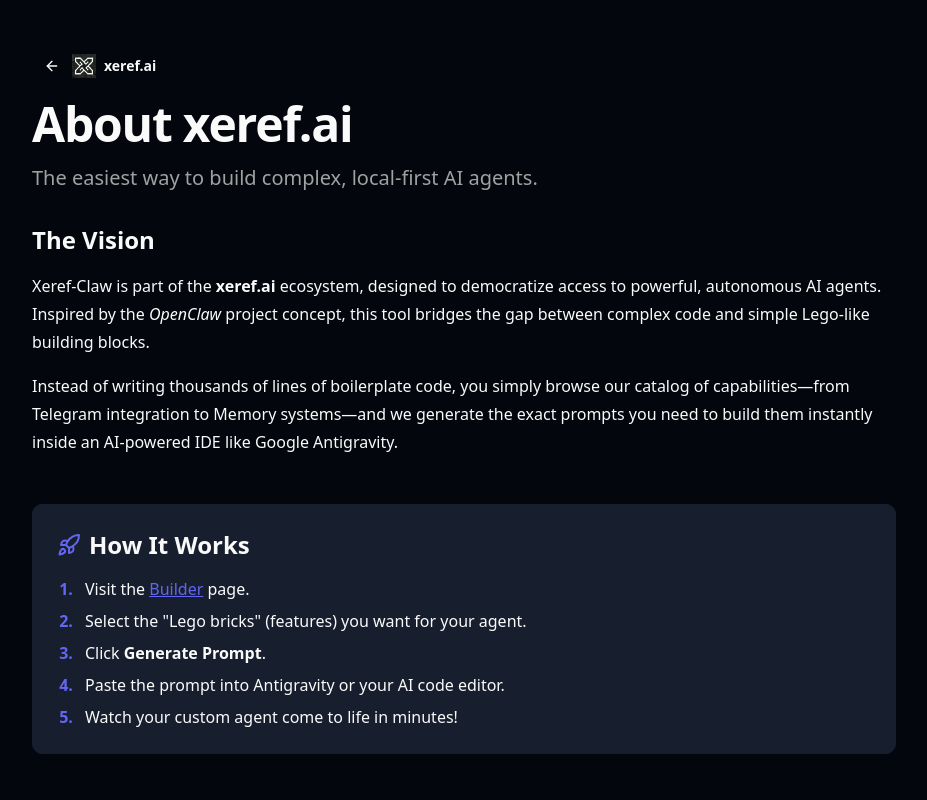
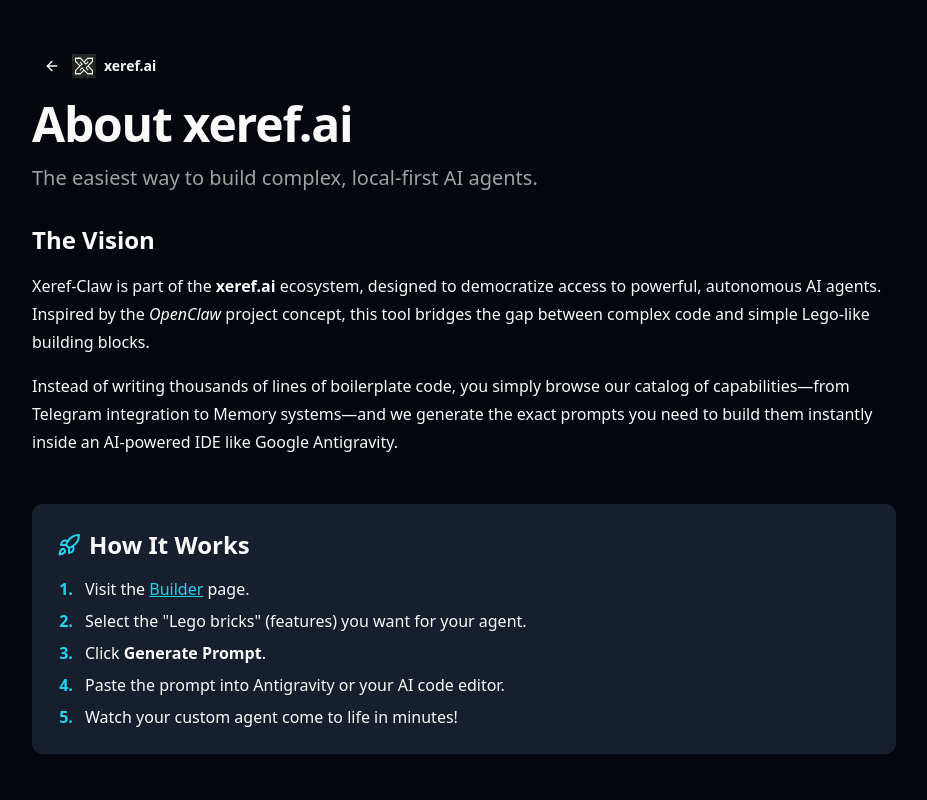
Before and after one commit to bugrakarsli/xeref, a Next.js app: page /about in a window 1280 px wide. Shown: the top 800 px of the page, without its empty margins (176-1103 px from the left). Built offline with nearby package versions, Linux system fonts and the light colour scheme; no server answers.

Commit message:
feat: implement core feature registry and dashboard UI components

```diff
--- a/app/docs/page.tsx
+++ b/app/docs/page.tsx
@@ -78,13 +78,13 @@
           xeref.ai
         </Link>
         <nav className="absolute left-1/2 -translate-x-1/2 hidden sm:flex gap-4 sm:gap-6 items-center">
-          <Link className="text-sm font-medium hover:underline underline-offset-4" href="/builder">
+          <Link className="text-sm font-medium hover:text-cyan-400 transition-colors" href="/builder">
             XerefClaw
           </Link>
-          <Link className="text-sm font-medium hover:underline underline-offset-4" href="/pricing">
+          <Link className="text-sm font-medium hover:text-cyan-400 transition-colors" href="/pricing">
             Pricing
           </Link>
-          <Link className="text-sm font-medium text-primary underline underline-offset-4" href="/docs">
+          <Link className="text-sm font-medium text-cyan-400" href="/docs">
             Docs
           </Link>
         </nav>
--- a/app/globals.css
+++ b/app/globals.css
@@ -48,7 +48,7 @@
 }
 
 :root {
-  --color-accent: #6366f1;
+  --color-accent: #22d3ee;
   --radius: 0.625rem;
   --background: oklch(1 0 0);
   --foreground: oklch(0.145 0 0);
@@ -56,8 +56,8 @@
   --card-foreground: oklch(0.145 0 0);
   --popover: oklch(1 0 0);
   --popover-foreground: oklch(0.145 0 0);
-  --primary: #6366f1;
-  --primary-foreground: oklch(0.985 0 0);
+  --primary: #22d3ee;
+  --primary-foreground: oklch(0.145 0 0);
   --secondary: oklch(0.97 0 0);
   --secondary-foreground: oklch(0.205 0 0);
   --muted: oklch(0.97 0 0);
@@ -84,15 +84,15 @@
 }
 
 .dark {
-  --color-accent: #6366f1;
+  --color-accent: #22d3ee;
   --background: oklch(0.12 0.02 260);
   --foreground: oklch(0.985 0 0);
   --card: oklch(0.18 0.03 260);
   --card-foreground: oklch(0.985 0 0);
   --popover: oklch(0.18 0.03 260);
   --popover-foreground: oklch(0.985 0 0);
-  --primary: #6366f1;
-  --primary-foreground: oklch(0.12 0.02 260);
+  --primary: #22d3ee;
+  --primary-foreground: oklch(0.12 0 0);
   --secondary: oklch(0.24 0.03 260);
   --secondary-foreground: oklch(0.985 0 0);
   --muted: oklch(0.24 0.03 260);
--- a/app/layout.tsx
+++ b/app/layout.tsx
@@ -14,7 +14,7 @@
 });
 
 export const viewport: Viewport = {
-  themeColor: "#6366f1",
+  themeColor: "#22d3ee",
   colorScheme: "dark",
 };
 
--- a/app/login/page.tsx
+++ b/app/login/page.tsx
@@ -25,13 +25,13 @@
           xeref.ai
         </Link>
         <nav className="absolute left-1/2 -translate-x-1/2 hidden sm:flex gap-4 sm:gap-6 items-center">
-          <Link className="text-sm font-medium hover:underline underline-offset-4" href="/builder">
+          <Link className="text-sm font-medium hover:text-cyan-400 transition-colors" href="/builder">
             XerefClaw
           </Link>
-          <Link className="text-sm font-medium hover:underline underline-offset-4" href="/pricing">
+          <Link className="text-sm font-medium hover:text-cyan-400 transition-colors" href="/pricing">
             Pricing
           </Link>
-          <Link className="text-sm font-medium hover:underline underline-offset-4" href="/docs">
+          <Link className="text-sm font-medium hover:text-cyan-400 transition-colors" href="/docs">
             Docs
           </Link>
         </nav>
@@ -56,7 +56,7 @@
               </span>
               NOW LIVE IN BETA
             </div>
-            <h1 className="text-4xl font-extrabold tracking-tighter sm:text-5xl md:text-5xl lg:text-6xl xl:text-7xl/none bg-clip-text text-transparent bg-gradient-to-r from-primary to-primary/60 pb-2 max-w-4xl">
+            <h1 className="text-4xl font-extrabold tracking-tighter sm:text-5xl md:text-5xl lg:text-6xl xl:text-7xl/none bg-clip-text text-transparent bg-gradient-to-r from-cyan-400 to-cyan-400/60 pb-2 max-w-4xl">
               Build agents that <br className="hidden sm:inline" />remember everything
             </h1>
             <p className="mx-auto max-w-[700px] text-muted-foreground md:text-xl dark:text-gray-400 mt-4 mb-8">
@@ -101,7 +101,7 @@
                 },
                 {
                   icon: <LayoutDashboard className="h-8 w-8" />,
-                  color: 'bg-purple-500/10 text-purple-500',
+                  color: 'bg-cyan-500/10 text-cyan-500',
                   title: 'Manage',
                   desc: 'Projects, Tasks, Notes, Daily Targets — all connected to the same MCP backend your agent uses. What you manage is what your agent knows.',
                 },
@@ -141,7 +141,7 @@
                 },
                 {
                   icon: <Zap className="h-6 w-6" />,
-                  color: 'bg-purple-500/10 text-purple-500',
+                  color: 'bg-cyan-500/10 text-cyan-500',
                   title: 'AI Task Prioritization',
                   desc: 'Ask "what should I work on next?" and get a reasoned top-3 list based on your context, daily targets, priorities, and deadlines.',
                   tag: 'suggest_next_task()',
@@ -219,7 +219,7 @@
                   },
                   {
                     icon: <Layers className="h-5 w-5" />,
-                    color: 'bg-purple-500/10 text-purple-500',
+                    color: 'bg-cyan-500/10 text-cyan-500',
                     title: 'Gemini Embedding 2',
                     desc: 'Google\'s natively multimodal embedding model. 3072-dimensional vectors, 8192-token context, 100+ languages. Auto-embeds every write via Edge Functions.',
                   },
@@ -314,7 +314,7 @@
               {[
                 { icon: <Database className="h-6 w-6" />, color: 'bg-blue-500/10 text-blue-500', title: 'Supabase', desc: 'Auth, RLS, Edge Functions, structured data' },
                 { icon: <Brain className="h-6 w-6" />, color: 'bg-emerald-500/10 text-emerald-500', title: 'Pinecone', desc: 'Vector memory, hybrid semantic search' },
-                { icon: <Layers className="h-6 w-6" />, color: 'bg-purple-500/10 text-purple-500', title: 'Gemini Embedding 2', desc: '3072-dim multimodal embeddings, 100+ languages' },
+                { icon: <Layers className="h-6 w-6" />, color: 'bg-cyan-500/10 text-cyan-500', title: 'Gemini Embedding 2', desc: '3072-dim multimodal embeddings, 100+ languages' },
                 { icon: <Server className="h-6 w-6" />, color: 'bg-amber-500/10 text-amber-500', title: 'Xeref MCP Server', desc: 'Projects, Tasks, Notes, Memory, Daily Targets' },
                 { icon: <Cpu className="h-6 w-6" />, color: 'bg-rose-500/10 text-rose-500', title: 'XerefClaw', desc: 'Agent prompt builder, CLAWS methodology' },
                 { icon: <Smartphone className="h-6 w-6" />, color: 'bg-cyan-500/10 text-cyan-500', title: 'Mobile App', desc: 'React Native companion (roadmap Phase 4)' },
@@ -341,17 +341,6 @@
             <div className="grid gap-6 md:grid-cols-2">
               {[
                 {
-                  phase: '0',
-                  color: 'bg-primary/10 text-primary border border-primary/20',
-                  title: 'Immediate',
-                  timeline: 'This week',
-                  items: [
-                    { text: 'Fix Google OAuth display name → "Xeref"', priority: true },
-                    { text: 'Coming Soon views for all sidebar sections', priority: true },
-                    { text: 'Waitlist / Notify me CTAs per section', priority: false },
-                  ],
-                },
-                {
                   phase: '1',
                   color: 'bg-blue-500/10 text-blue-500',
                   title: 'Core Platform',
@@ -368,7 +357,7 @@
                 },
                 {
                   phase: '2',
-                  color: 'bg-purple-500/10 text-purple-500',
+                  color: 'bg-cyan-500/10 text-cyan-500',
                   title: 'Memory & Community',
                   timeline: '8–16 weeks',
                   items: [
--- a/app/pricing/page.tsx
+++ b/app/pricing/page.tsx
@@ -72,13 +72,13 @@
           xeref.ai
         </Link>
         <nav className="absolute left-1/2 -translate-x-1/2 hidden sm:flex gap-4 sm:gap-6 items-center">
-          <Link className="text-sm font-medium hover:underline underline-offset-4" href="/builder">
+          <Link className="text-sm font-medium hover:text-cyan-400 transition-colors" href="/builder">
             XerefClaw
           </Link>
-          <Link className="text-sm font-medium text-primary underline underline-offset-4" href="/pricing">
+          <Link className="text-sm font-medium text-cyan-400" href="/pricing">
             Pricing
           </Link>
-          <Link className="text-sm font-medium hover:underline underline-offset-4" href="/docs">
+          <Link className="text-sm font-medium hover:text-cyan-400 transition-colors" href="/docs">
             Docs
           </Link>
         </nav>
--- a/components/dashboard/home-view.tsx
+++ b/components/dashboard/home-view.tsx
@@ -96,7 +96,8 @@
 }
 
 export function HomeView({ user, projects, onProjectDeleted }: HomeViewProps) {
-  const username = user.email?.split('@')[0] ?? 'there'
+  const raw = user.user_metadata?.full_name ?? user.email?.split('@')[0] ?? 'there'
+  const username = raw.charAt(0).toUpperCase() + raw.slice(1)
 
   return (
     <div className="flex flex-col gap-8 p-6 md:p-8 max-w-5xl w-full mx-auto">
@@ -122,7 +123,7 @@
             Open XerefClaw to select features and generate your agent prompt.
           </p>
         </div>
-        <Button size="sm" asChild className="shrink-0 w-full sm:w-auto">
+        <Button size="sm" asChild className="shrink-0 w-full sm:w-auto bg-white text-black hover:bg-white/90">
           <Link href="/builder">
             Start Building <ArrowRight className="h-3.5 w-3.5 ml-1" />
           </Link>
--- a/components/dashboard/referral-view.tsx
+++ b/components/dashboard/referral-view.tsx
@@ -32,7 +32,7 @@
               <p className="text-sm font-medium mb-1">Give free Pro, get free Pro</p>
               <p className="text-sm text-muted-foreground">
                 Share your referral link with friends. When they sign up and build their first agent,
-                you both get 1 month of Xeref Pro — no credit card needed.
+                you get 1 month of Xeref Pro — no credit card needed.
               </p>
             </div>
           </div>
--- a/components/dashboard/stats-view.tsx
+++ b/components/dashboard/stats-view.tsx
@@ -2,7 +2,7 @@
 
 const stats = [
   { label: 'Agents Created', value: 0, icon: Bot, color: 'text-blue-500', bg: 'bg-blue-500/10' },
-  { label: 'Prompts Generated', value: 0, icon: Zap, color: 'text-purple-500', bg: 'bg-purple-500/10' },
+  { label: 'Prompts Generated', value: 0, icon: Zap, color: 'text-cyan-500', bg: 'bg-cyan-500/10' },
   { label: 'Tasks Completed', value: 0, icon: CheckSquare, color: 'text-emerald-500', bg: 'bg-emerald-500/10' },
   { label: 'Memory Entries', value: 0, icon: Brain, color: 'text-amber-500', bg: 'bg-amber-500/10' },
 ]
--- a/components/start-building-button.tsx
+++ b/components/start-building-button.tsx
@@ -102,7 +102,7 @@
       <Button
         size={size}
         onClick={handleClick}
-        className={size === 'lg' ? 'h-12 px-8' : ''}
+        className={`bg-white text-black hover:bg-white/90${size === 'lg' ? ' h-12 px-8' : ''}`}
       >
         Get Started {showArrow && <ArrowRight className="ml-2 h-4 w-4" />}
       </Button>
@@ -174,7 +174,7 @@
                     autoComplete="email"
                   />
                 </div>
-                <Button type="submit" className="w-full" disabled={loading}>
+                <Button type="submit" className="w-full bg-white text-black hover:bg-white/90" disabled={loading}>
                   {loading && <Loader2 className="mr-2 h-4 w-4 animate-spin" />}
                   Send magic link
                 </Button>
--- a/lib/features.ts
+++ b/lib/features.ts
@@ -13,7 +13,7 @@
     name: 'Listen',
     description: 'Voice, vision, and document understanding',
     icon: 'Mic',
-    color: 'text-purple-500',
+    color: 'text-cyan-500',
   },
   {
     id: 'archive',
@@ -41,7 +41,7 @@
     name: 'Agent Architecture',
     description: 'Core agent capabilities and personality',
     icon: 'Cpu',
-    color: 'text-indigo-500',
+    color: 'text-cyan-500',
   },
 ];
 
```
